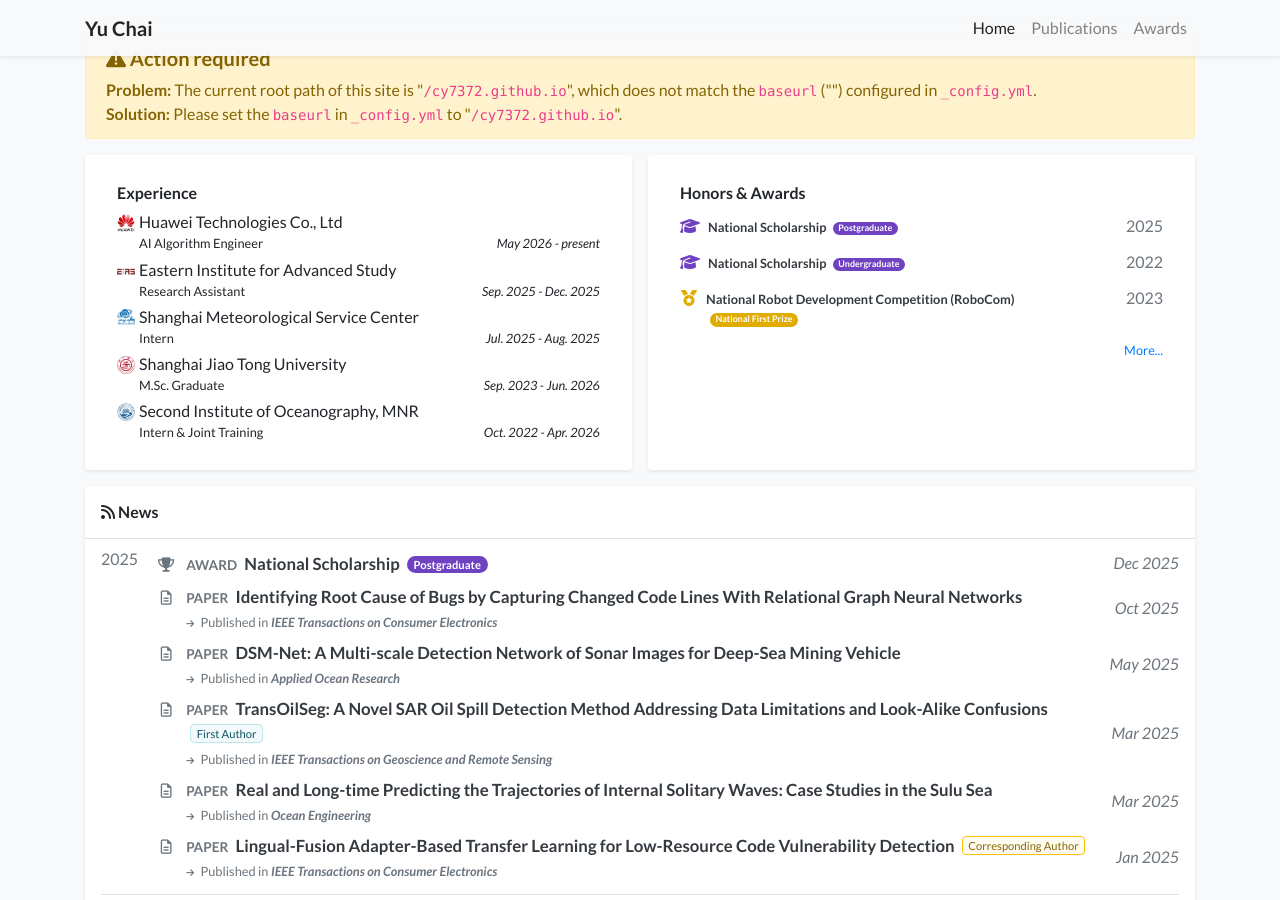
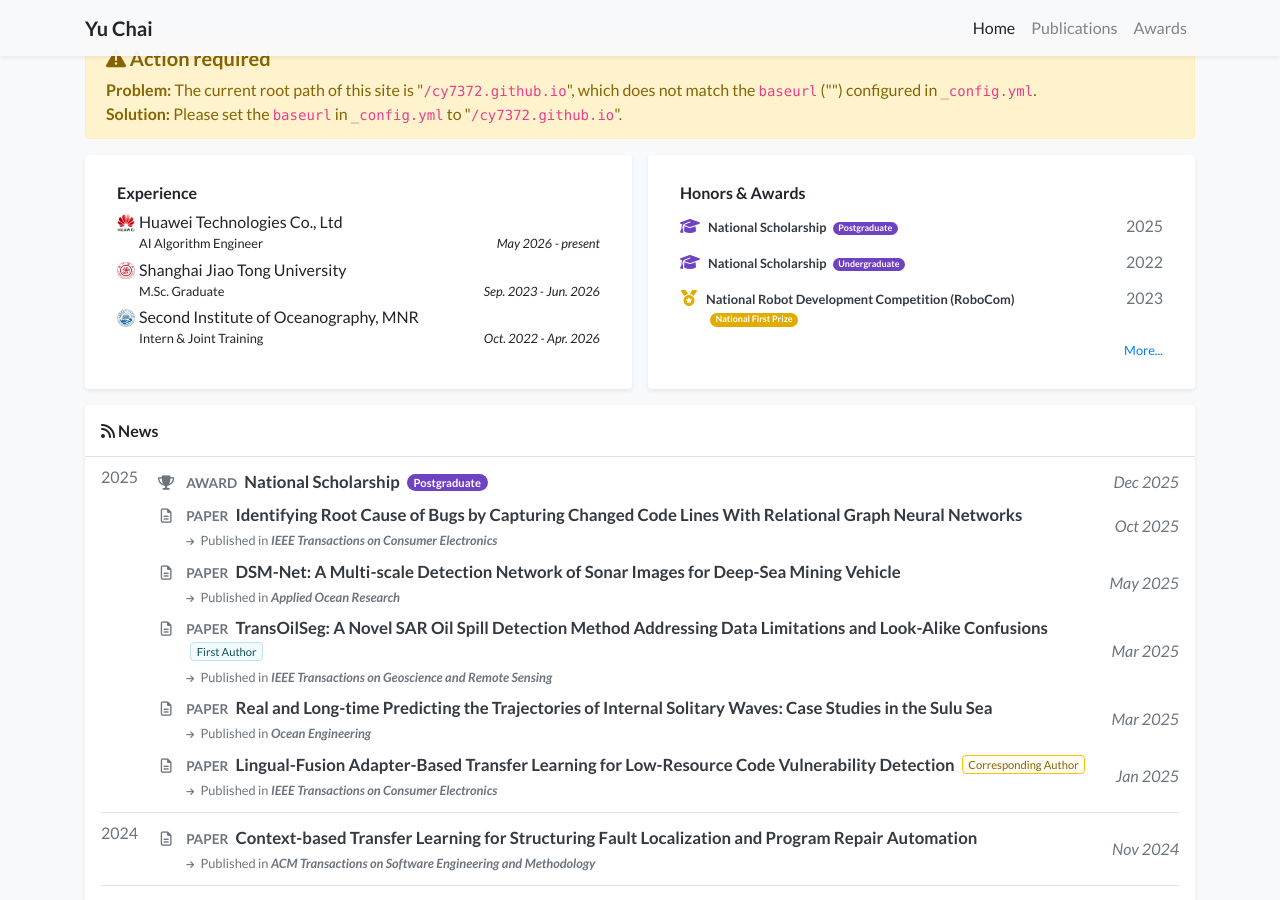
Before and after one commit to cy7372/cy7372.github.io, a Jekyll site: the page built from index.html, in a window 1280 px wide and 900 px high, scrolled down 619 px. Built offline with Jekyll 4.4.1, drawn with Linux system fonts in a browser that asks for light colours; nearby versions of some CDN libraries; a style sheet for code colours, icons or effects is not loaded.

```diff
--- a/_data/profile.yml
+++ b/_data/profile.yml
@@ -55,16 +55,6 @@
   position: AI Algorithm Engineer
   date: May 2026 - present
 
-- name: Eastern Institute for Advanced Study
-  logo: /assets/images/badges/EIAS_logo.png
-  position: Research Assistant
-  date: Sep. 2025 - Dec. 2025
-
-- name: Shanghai Meteorological Service Center
-  logo: /assets/images/badges/SMS_logo.png
-  position: Intern
-  date: Jul. 2025 - Aug. 2025
-
 - name: Shanghai Jiao Tong University
   logo: /assets/images/badges/SJTU_logo.png
   position: M.Sc. Graduate
```
